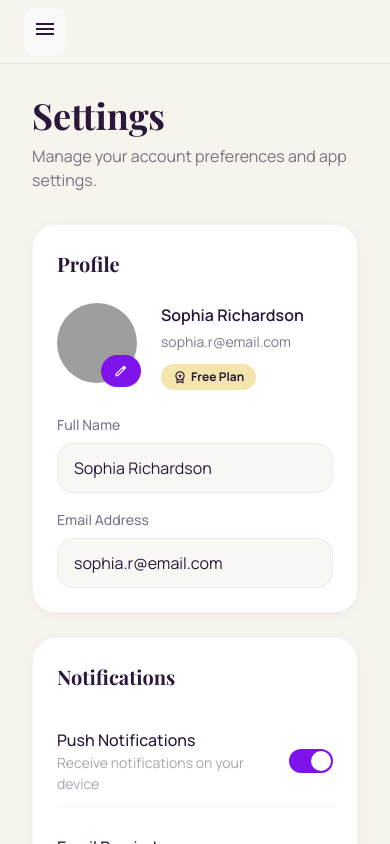
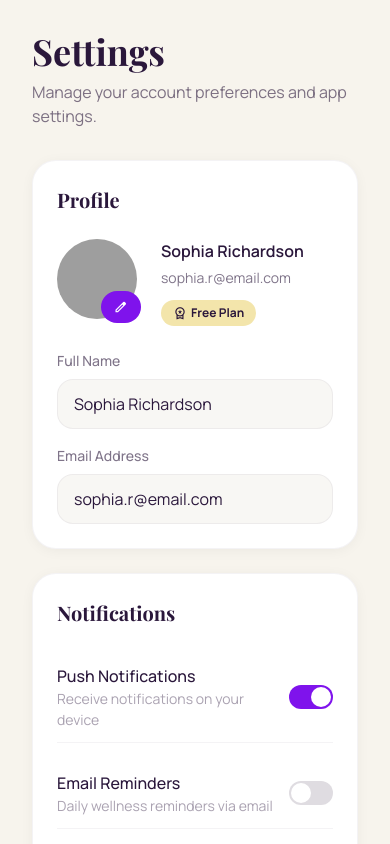
Before and after one commit to s-411/web-vetted-for-females-2, a website built with Vite: page settings.html in a window 390 px wide. Built offline with nearby package versions, Linux system fonts and the light colour scheme; grey boxes are pictures that could not be loaded; a web font is replaced by a local one.

Commit message:
Remove top header and menu button
Delete the Top Header block from settings.html, removing the header element that contained the mobile menu button and its onclick toggleSidebar call. Cleans up the settings layout by eliminating the redundant header/menu control.

```diff
--- a/settings.html
+++ b/settings.html
@@ -364,13 +364,6 @@
 
         <!-- Main Content -->
         <main class="flex-1 flex flex-col h-full overflow-hidden">
-            <!-- Top Header -->
-            <header class="h-header flex items-center px-8 border-b border-border-default bg-bg-primary">
-                <button class="lg:hidden p-2 -ml-2 rounded-lg hover:bg-bg-tertiary transition-colors duration-200" onclick="toggleSidebar()">
-                    <span class="material-symbols-outlined text-text-primary">menu</span>
-                </button>
-            </header>
-
             <!-- Scrollable Content -->
             <div class="flex-1 overflow-y-auto p-8">
                 <div class="max-w-3xl mx-auto">
```
